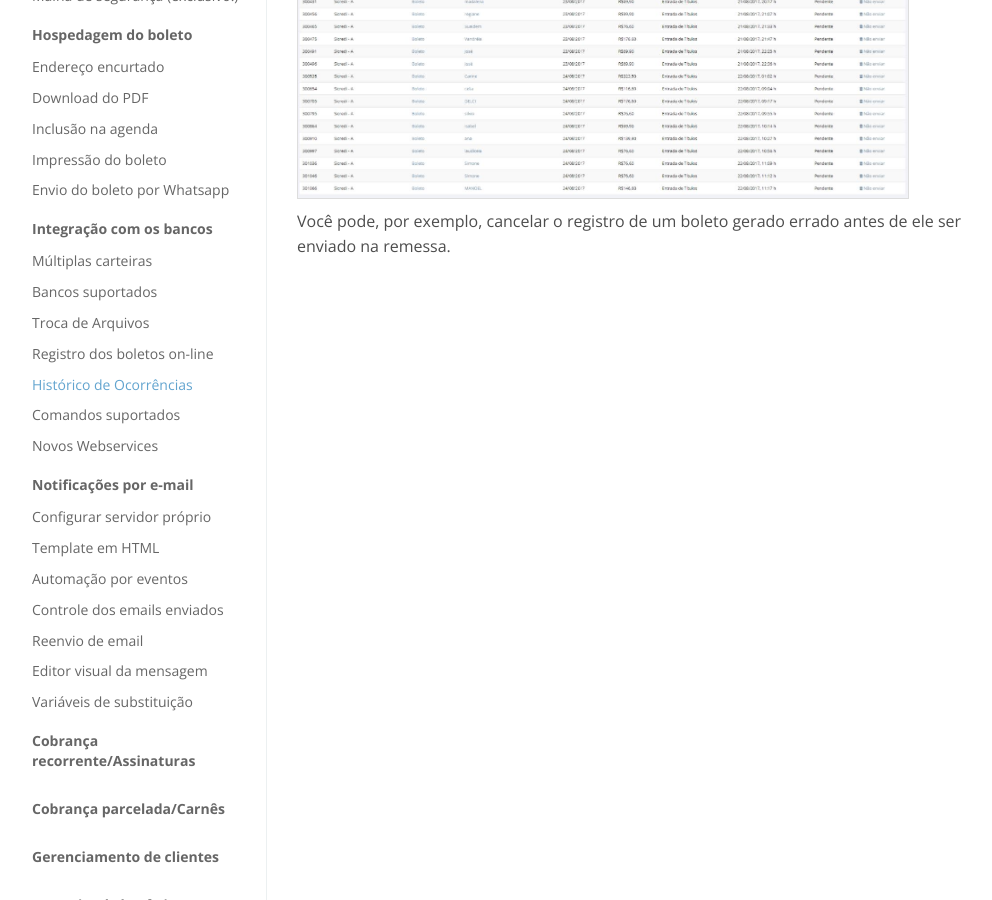
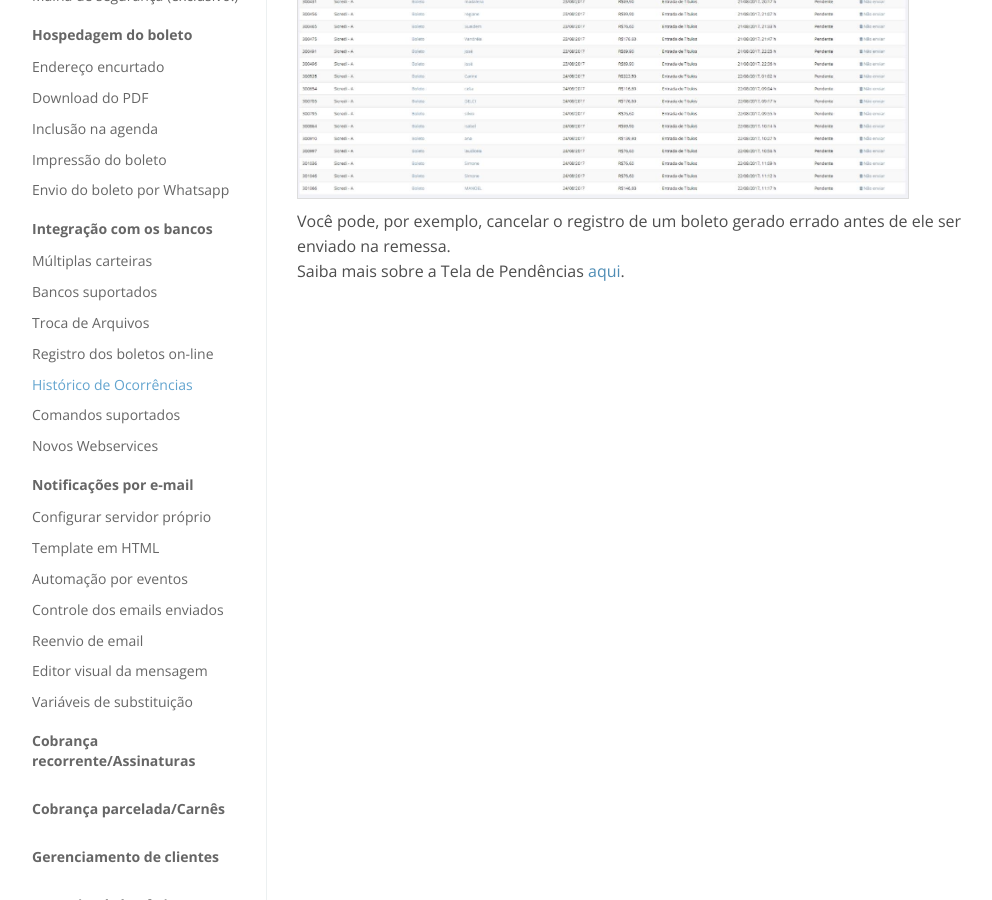
Before and after one commit to BoletoSimples/boletosimples-features, a Jekyll site: the page built from integracao-com-os-bancos/historico-de-ocorrencias.markdown, in a window 1280 px wide and 900 px high, scrolled down 735 px. Shown: the whole window, without its empty margins (143-1135 px from the left). Built offline with Jekyll 4.4.1, drawn with Linux system fonts in a browser that asks for light colours.

Commit message:
Updated Historico De Ocorrencias

```diff
--- a/integracao-com-os-bancos/historico-de-ocorrencias.markdown
+++ b/integracao-com-os-bancos/historico-de-ocorrencias.markdown
@@ -15,4 +15,5 @@ Aqui, é possível visualizar e excluir eventos que ainda não foram enviados ao
 
 ![tela de pendencias.JPG](/uploads/tela%20de%20pendencias.JPG)
 
-Você pode, por exemplo, cancelar o registro de um boleto gerado errado antes de ele ser enviado na remessa.
+Você pode, por exemplo, cancelar o registro de um boleto gerado errado antes de ele ser enviado na remessa.\
+Saiba mais sobre a Tela de Pendências [aqui](https://boletosimples.zendesk.com/hc/pt-br/articles/115001447993--Tela-de-pend%C3%AAncias-acompanhe-ou-cancele-os-eventos-que-entrar%C3%A3o-na-pr%C3%B3xima-remessa-).
```
